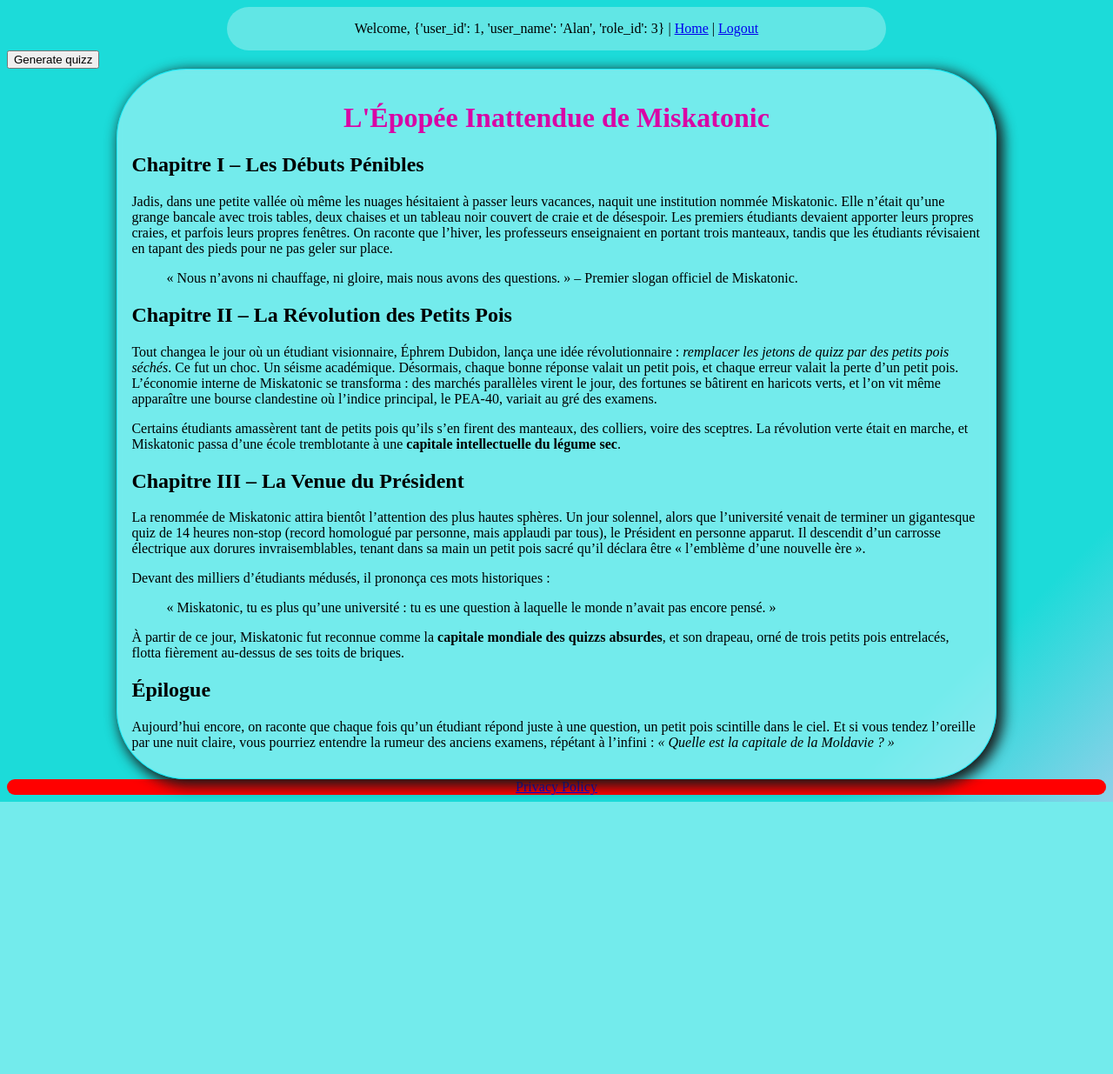
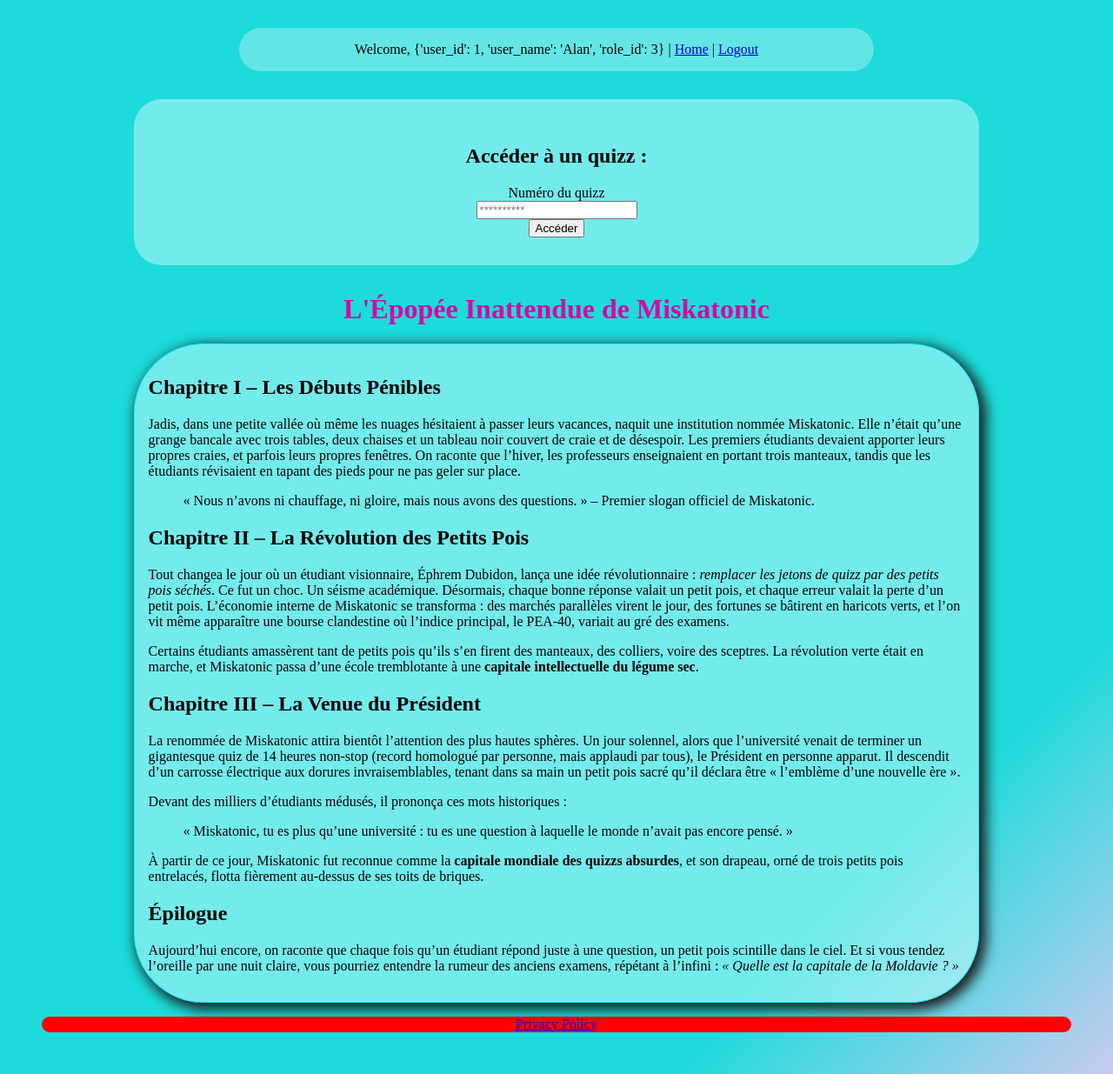
Before and after one commit to Carole-N/miskatonic, a Flask app: page /home in a window 1280 px wide. Shown: the whole page at 87% size. Before the commit the page ends 922 px from the top, so only its background shows below. Run offline with Flask 3, Linux system fonts and the light colour scheme; a user stored in the database is signed in.

Commit message:
Moments before disaster

```diff
--- a/app.py
+++ b/app.py
@@ -1,4 +1,4 @@
-from flask import Flask, render_template, request, redirect, url_for, session
+from flask import Flask, render_template, request, redirect, url_for, session, get_flashed_messages
 import requests
 from hashlib import sha256
 import random
@@ -129,5 +129,6 @@ def quizz():
 def privacy():
     return render_template("privacy.html")
 
+
 if __name__ == "__main__":
     app.run(port=5000, debug=True)
--- a/dto/config.py
+++ b/dto/config.py
@@ -1,8 +1,9 @@
 import os
 
 MDB_CONNECTION = "mongodb://isen:isen@localhost:27017/admin"
-MDB_BASE="miskatonic"
-MDB_COLLECTION="question"
+MDB_BASE = "miskatonic"
+MDB_COLLECTION = "question"
+MDB_COLLECTION2 = "question.quizz"
 
 # --- SQLite ---
 BASE_DIR = os.path.dirname(os.path.abspath(__file__))
--- a/static/style.css
+++ b/static/style.css
@@ -9,6 +9,8 @@ body {
   background-size: 400%;
   background-position-x: 100%;
   animation: shimmer 10s infinite linear;
+  padding: 1em;
+  margin: 1em;
 }
 
 .mainBox {
@@ -81,6 +83,7 @@ h1 {
 footer {
   background-color: red;
   border-radius: 2em;
+  margin: 1em;
   text-align: center;
 }
 
@@ -193,3 +196,13 @@ nav>ul li:hover .under {
   margin-right: 10%;
   padding: 1em;
 }
+
+.accesquizz {
+  background: rgba(202, 251, 255, 0.5);
+  border-radius: 2em;
+  margin: 2em;
+  margin-left: 10%;
+  margin-right: 10%;
+  padding: 2em;
+  text-align: center;
+}
--- a/templates/home.html
+++ b/templates/home.html
@@ -15,14 +15,20 @@
         <p>Welcome, {{ user }} | <a href="{{ url_for('home') }}">Home</a> | <a href="{{ url_for('logout') }}">Logout</a>
         </p>
     </nav>
-    <button class="generatequizz">Generate quizz</button>
 
-    <div class="histoire">
     </head>
 
     <body>
+        <div class="accesquizz">
+            <h2>Accéder à un quizz : </h2>
+            <form action="post">
+            <label for="user">Numéro du quizz</label><br>
+            <input type="text" id="quizzid" name="quizzid" placeholder="**********" required><br>
+            <button type="submit">Accéder</button>
+            </form>
+        </div>
         <h1>L'Épopée Inattendue de Miskatonic</h1>
-
+        <div class="histoire">
             <h2>Chapitre I – Les Débuts Pénibles</h2>
             <p>
                 Jadis, dans une petite vallée où même les nuages hésitaient à passer leurs vacances, naquit une
```
Also changed, not shown: database/mongo.py (+9 -1 lines), dto/services.py (+41 -0 lines), main.py (+24 -1 lines), templates/login.html (+5 -3 lines). Lines whose indentation alone changed are shown as unchanged.
